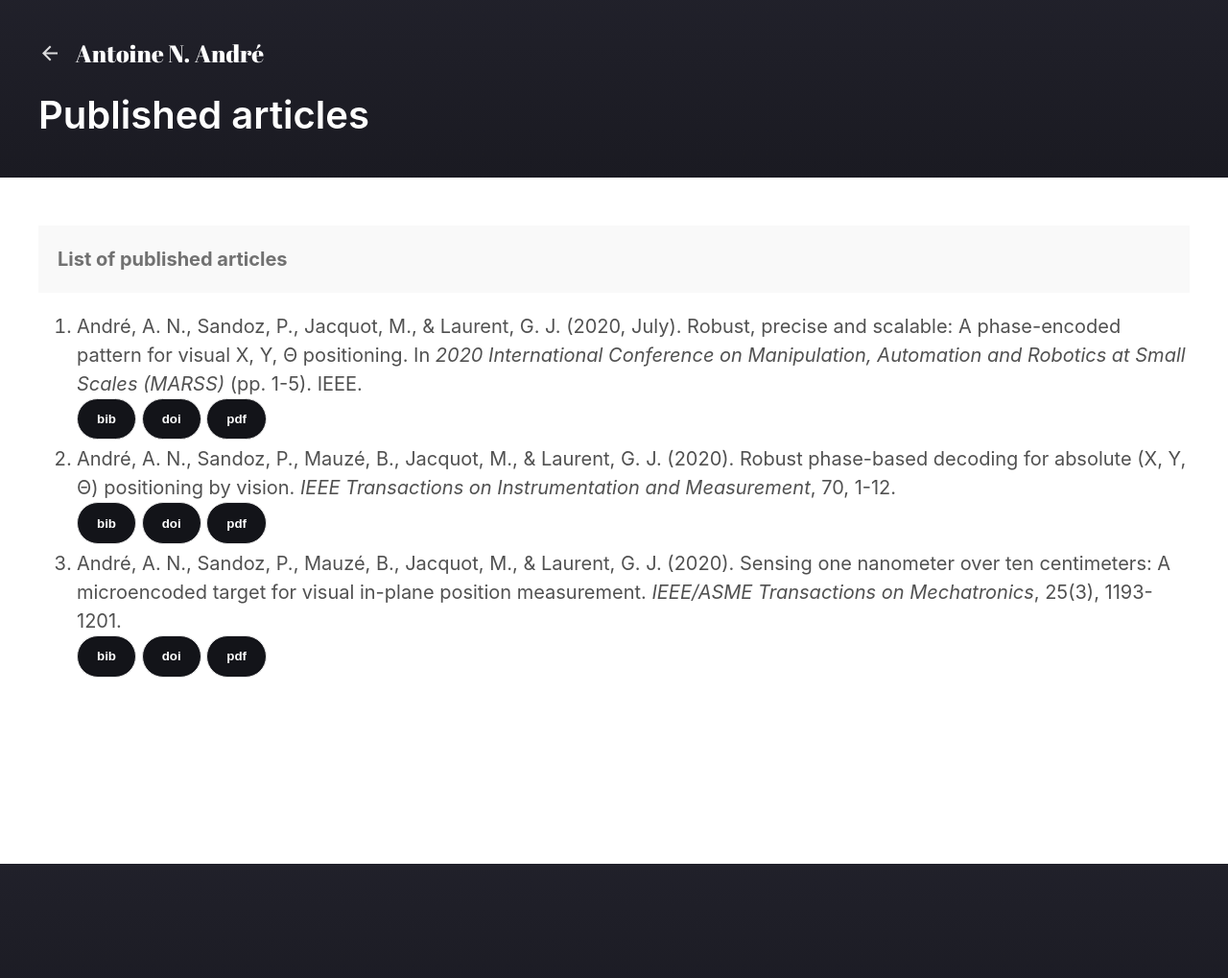
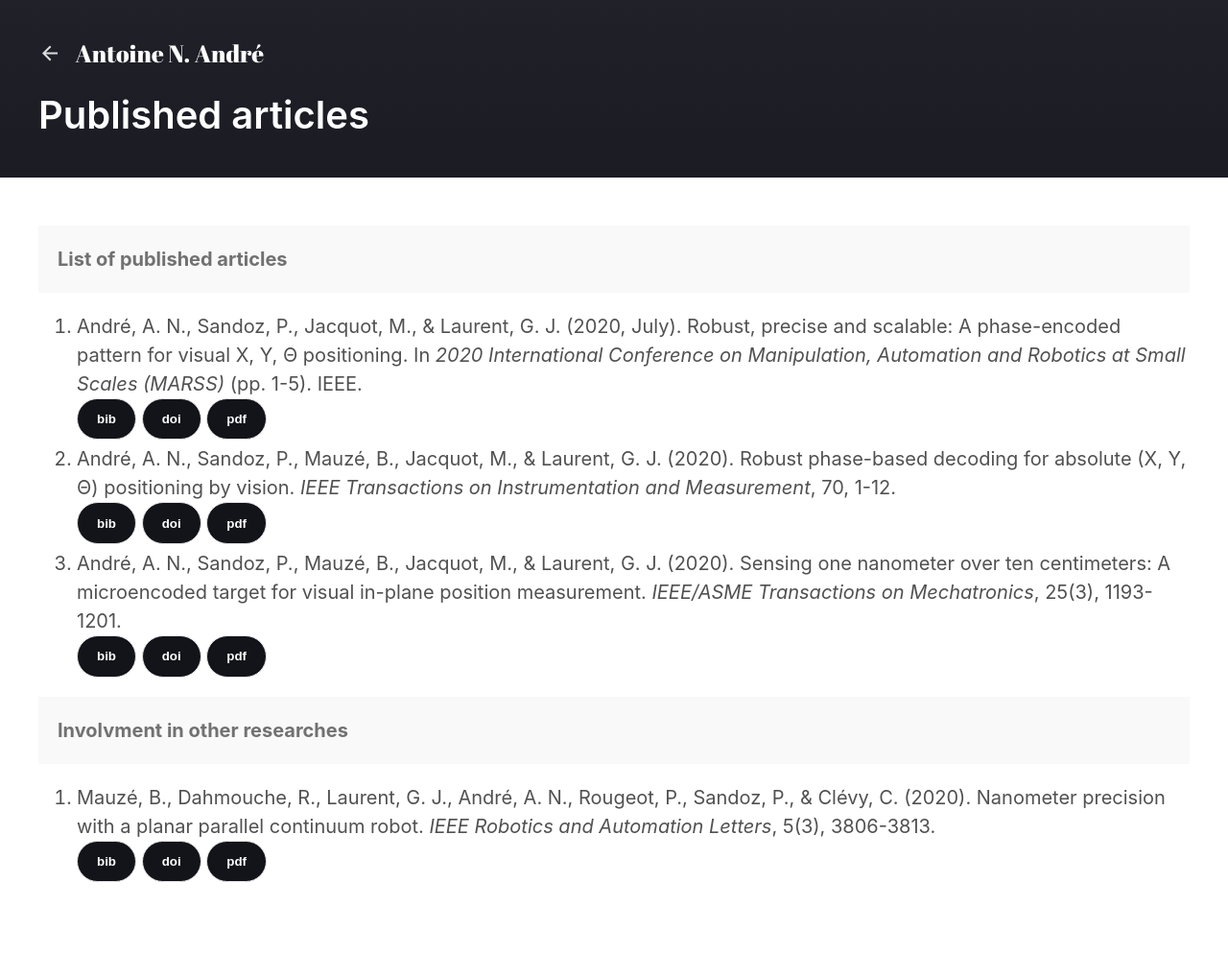
Before and after one commit to AntoineAndre/antoineandre.github.io, a Jekyll site: the page built from _posts/2020-01-09-articles.md, in a window 1280 px wide. Shown: the whole page at 96% size. Built offline with Jekyll 4.4.1, drawn with Linux system fonts in a browser that asks for light colours; nearby versions of some CDN libraries; before the commit the page ends 900 px from its top, so only the background shows below that.

Commit message:
Added Benjamin RAL
Added Benjamin RAL to new category of papers listing called "involvment in other researches"

```diff
--- a/_posts/2020-01-09-articles.md
+++ b/_posts/2020-01-09-articles.md
@@ -113,3 +113,44 @@ function toggleBibtexAndre2020sensing(parameter) {
 </script>
 </li>
 </ol>
+
+<p class="message">
+<b> Involvment in other researches </b>
+</p>
+
+<ol class="biblio2">
+<li>
+<div>
+Mauzé, B., Dahmouche, R., Laurent, G. J., André, A. N., Rougeot, P., Sandoz, P., & Clévy, C. (2020). Nanometer precision with a planar parallel continuum robot. <em>IEEE Robotics and Automation Letters</em>, 5(3), 3806-3813.
+</div>
+
+<button class="button" onclick="toggleBibtexMauze2020nanometer()">bib</button>
+<button class="button" onclick="location.href='https://doi.org/10.1109/LRA.2020.2982360';">doi</button>
+<button class="button" onclick="location.href='../category/Benjamin_RAL_HAL.pdf';">pdf</button>
+
+<div id="aMauze2020nanometer" style="display: none;">
+<pre>@article{mauze2020nanometer,
+  title={Nanometer Precision With a Planar Parallel Continuum Robot},
+  author={Mauz{\'e}, Benjamin and Dahmouche, Redwan and Laurent, Guillaume J and Andr{\'e}, Antoine N and Rougeot, Patrick and Sandoz, Patrick and Cl{\'e}vy, C{\'e}dric},
+  journal={IEEE Robotics and Automation Letters},
+  volume={5},
+  number={3},
+  pages={3806--3813},
+  year={2020},
+  publisher={IEEE}
+}
+</pre>
+</div>
+<script>
+function toggleBibtexMauze2020nanometer(parameter) {
+    var x= document.getElementById('aMauze2020nanometer');
+    if (x.style.display === 'none') {
+        x.style.display = 'block';
+    } else {
+        x.style.display = 'none';
+    }
+}
+</script>
+</li>
+
+</ol>
```
